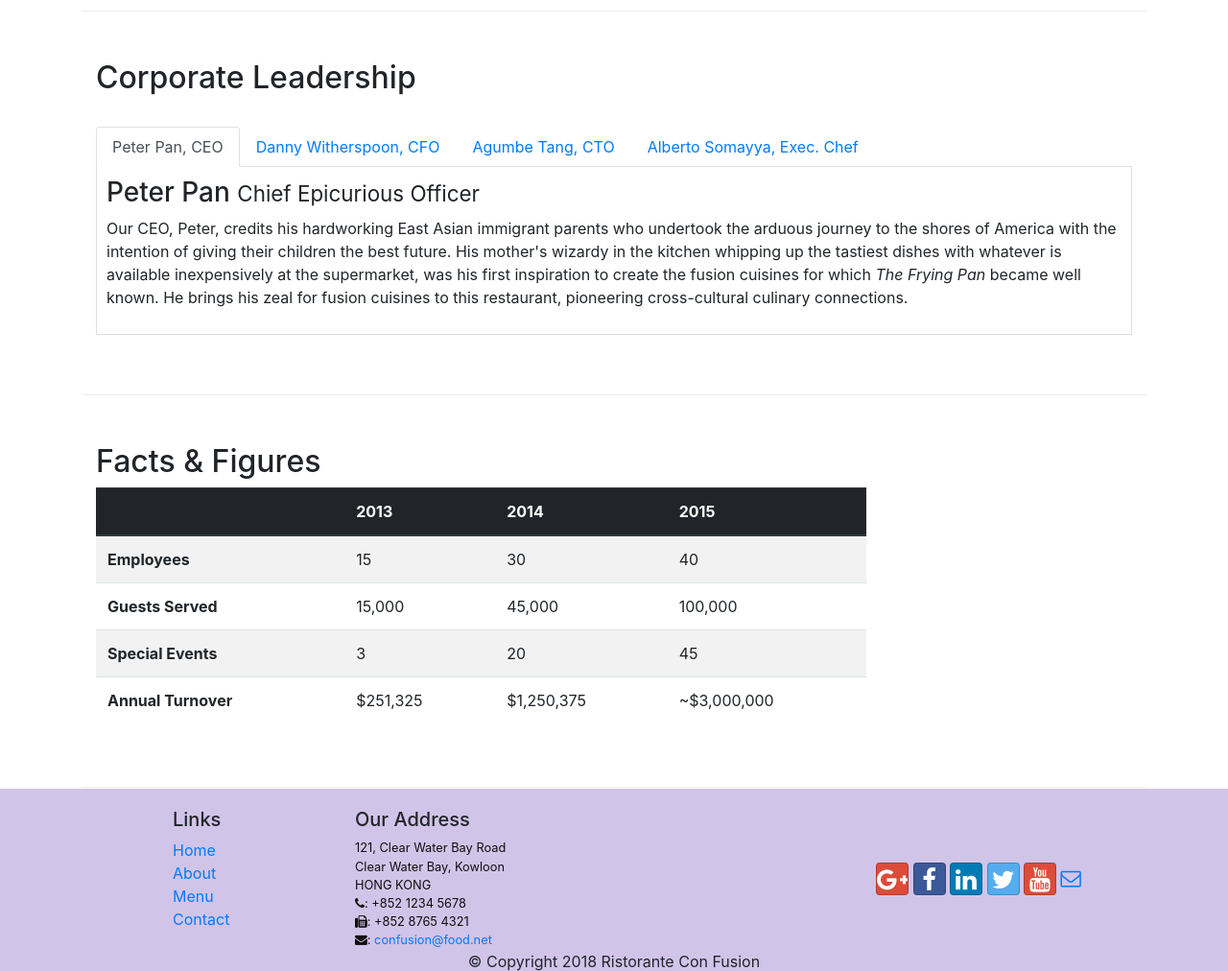
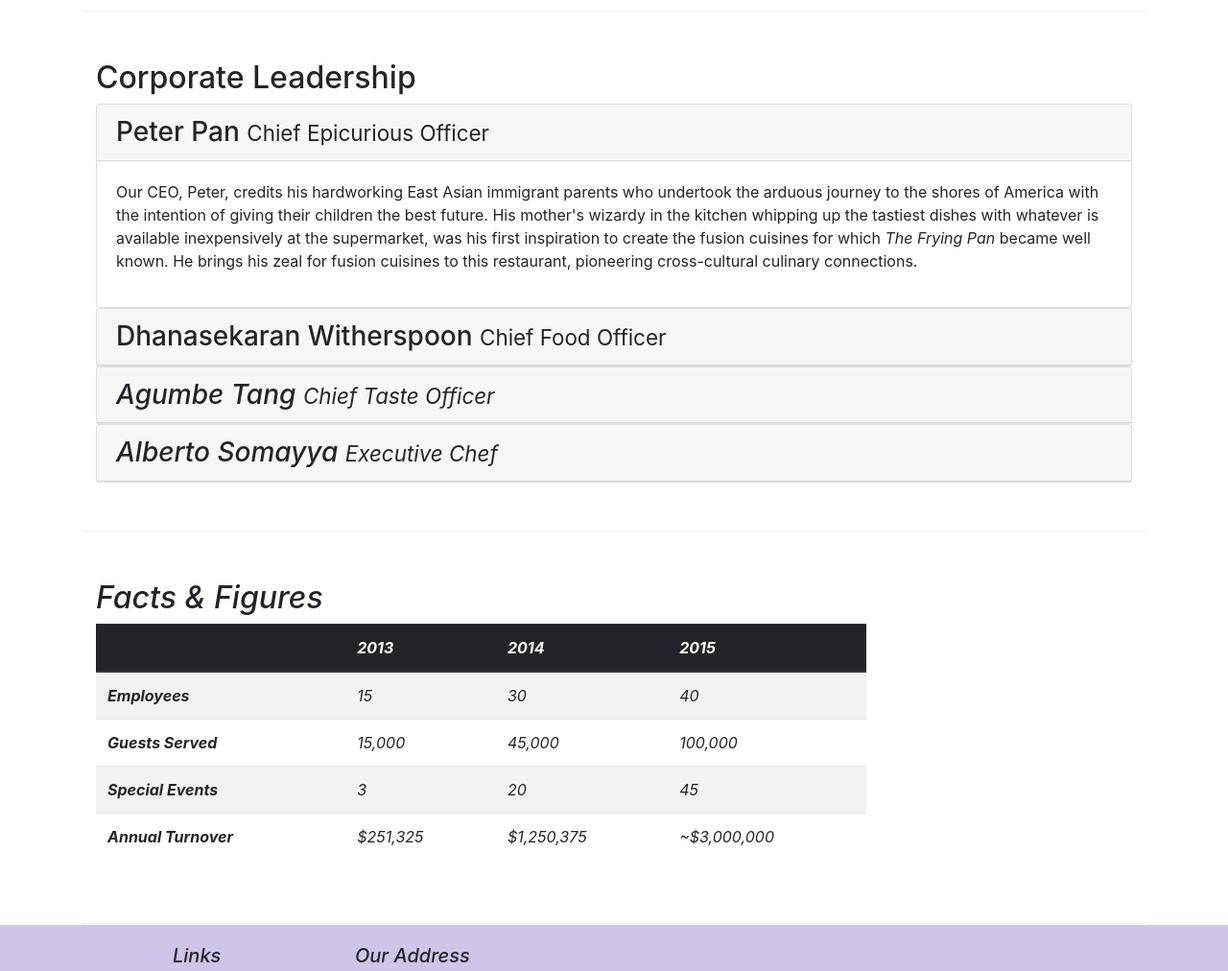
Before and after one commit to karthikb2701/Restaurant-website, a website: page aboutus.html in a window 1280 px wide. Shown: the part 960-1972 px from the top of the page at 96% size. Drawn offline with nearby package versions, Linux system fonts and the light colour scheme.

Commit message:
accordion

```diff
--- a/aboutus.html
+++ b/aboutus.html
@@ -114,52 +114,76 @@
 
         <div class="row row-content">
             <div class="col-12">
-                <h2>Corporate Leadership</h2><br>
+                <h2>Corporate Leadership</h2>
 
-                <ul class="nav nav-tabs">
-                    <li class="nav-item">
-                       <a class="nav-link active" href="#peter"
-                         role="tab" data-toggle="tab">Peter Pan, CEO</a>
-                   </li>
-                   <li class="nav-item">
-                       <a class="nav-link" href="#danny"
-                         role="tab" data-toggle="tab">Danny Witherspoon, CFO</a>
-                   </li>
-                  <li class="nav-item">
-                      <a class="nav-link" href="#agumbe"
-                         role="tab" data-toggle="tab">Agumbe Tang, CTO</a>
-                  </li>
-                 <li class="nav-item">
-                     <a class="nav-link" href="#alberto"
-                        role="tab" data-toggle="tab">Alberto Somayya, Exec. Chef</a>
-                 </li>
+               <div id="accordion">
+                <div class="card">
+                    <div class="card-header" role="tab" id="peterhead">
+                       <h3 class="mb-0">
+                          <a data-toggle="collapse" data-target="#peter">
+                             Peter Pan <small>Chief Epicurious Officer</small>
+                         </a>
+                       </h3>
+                   </div>
+                   <div class="collapse show" id="peter" data-parent="#accordion">
+                      <div class="card-body">
+                          <p class="d-none d-sm-block">Our CEO, Peter, credits his hardworking East Asian immigrant parents who undertook the arduous journey to the shores of America with the intention of giving their children the best future. His mother's wizardy in the kitchen whipping up the tastiest dishes with whatever is available inexpensively at the supermarket, was his first inspiration to create the fusion cuisines for which <em>The Frying Pan</em> became well known. He brings his zeal for fusion cuisines to this restaurant, pioneering cross-cultural culinary connections.</p>
+                      </div>
+                   </div>
+                </div>
 
 
-                </ul>
+                    <div class="card">
+                        <div class="card-header" role="tab" id="dannyhead">
+                           <h3 class="mb-0">
+                              <a data-toggle="collapse" data-target="#danny">
+                                Dhanasekaran Witherspoon <small>Chief Food Officer</small>
+                             </a>
+                           </h3>
+                       </div>
+                       <div class="collapse" id="danny" data-parent="#accordion">
+                          <div class="card-body">
+                              <p class="d-none d-sm-block">Our CFO, Danny, as he is affectionately referred to by his colleagues, comes from a long established family tradition in farming and produce. His experiences growing up on a farm in the Australian outback gave him great appreciation for varieties of food sources. As he puts it in his own words, <em>Everything that runs, wins, and everything that stays, pays!</p>
+                          </div>
+                       </div>
+                    </div>
 
 
+                        <div class="card">
+                            <div class="card-header" role="tab" id="agumbehead">
+                               <h3 class="mb-0">
+                                  <a data-toggle="collapse" data-target="#agumbe">
+                                    Agumbe Tang <small>Chief Taste Officer</small>
+                                 </a>
+                               </h3>
+                           </div>
+                           <div class="collapse" id="agumbe" data-parent="#accordion">
+                              <div class="card-body">
+                                  <p class="d-none d-sm-block">Blessed with the most discerning gustatory sense, Agumbe, our CTO, personally ensures that every dish that we serve meets his exacting tastes. Our chefs dread the tongue lashing that ensues if their dish does not meet his exacting standards. He lives by his motto, <em>You click only if you survive my lick.</p>
+                              </div>
+                           </div>
+                        </div>
 
-               <div class="tab-content">
-                   <div role="tabpanel" class="tab-pane fade show active" id="peter">
-                    <h3>Peter Pan <small>Chief Epicurious Officer</small></h3>
-                    <p class="d-none d-sm-block">Our CEO, Peter, credits his hardworking East Asian immigrant parents who undertook the arduous journey to the shores of America with the intention of giving their children the best future. His mother's wizardy in the kitchen whipping up the tastiest dishes with whatever is available inexpensively at the supermarket, was his first inspiration to create the fusion cuisines for which <em>The Frying Pan</em> became well known. He brings his zeal for fusion cuisines to this restaurant, pioneering cross-cultural culinary connections.</p>
-                    </div>
 
-               <div role="tabpanel" class="tab-pane fade" id="danny">
-                <h3>Dhanasekaran Witherspoon <small>Chief Food Officer</small></h3>
-                <p class="d-none d-sm-block">Our CFO, Danny, as he is affectionately referred to by his colleagues, comes from a long established family tradition in farming and produce. His experiences growing up on a farm in the Australian outback gave him great appreciation for varieties of food sources. As he puts it in his own words, <em>Everything that runs, wins, and everything that stays, pays!</em></p>
-                </div>
-                <div role="tabpanel" class="tab-pane fade" id="agumbe">
-                <h3>Agumbe Tang <small>Chief Taste Officer</small></h3>
-                <p class="d-none d-sm-block">Blessed with the most discerning gustatory sense, Agumbe, our CTO, personally ensures that every dish that we serve meets his exacting tastes. Our chefs dread the tongue lashing that ensues if their dish does not meet his exacting standards. He lives by his motto, <em>You click only if you survive my lick.</em></p>
-               </div>
-                <div role="tabpanel" class="tab-pane fade" id="alberto">
-                <h3>Alberto Somayya <small>Executive Chef</small></h3>
-                <p class="d-none d-sm-block">Award winning three-star Michelin chef with wide International experience having worked closely with whos-who in the culinary world, he specializes in creating mouthwatering Indo-Italian fusion experiences. He says, <em>Put together the cuisines from the two craziest cultures, and you get a winning hit! Amma Mia!</em></p>
-            </div>
-            </div>
-            </div>
-       </div>
+                            <div class="card">
+                                <div class="card-header" role="tab" id="albertohead">
+                                   <h3 class="mb-0">
+                                      <a data-toggle="collapse" data-target="#alberto">
+                                        Alberto Somayya <small>Executive Chef</small>
+                                     </a>
+                                   </h3>
+                               </div>
+                               <div class="collapse" id="alberto" data-parent="#accordion">
+                                  <div class="card-body">
+                                      <p class="d-none d-sm-block">Award winning three-star Michelin chef with wide International experience having worked closely with whos-who in the culinary world, he specializes in creating mouthwatering Indo-Italian fusion experiences. He says, <em>Put together the cuisines from the two craziest cultures, and you get a winning hit! Amma Mia!</p>
+                                  </div>
+                               </div>
+                            </div>
+                         </div>
+
+                       </div>
+
+                     </div>
        <div class="row row-content">
            <div class="col-12 col-sm-9">
                <h2>Facts &amp; Figures</h2>
```
Also changed, not shown: index.html (+2 -2 lines), 1 other file.
